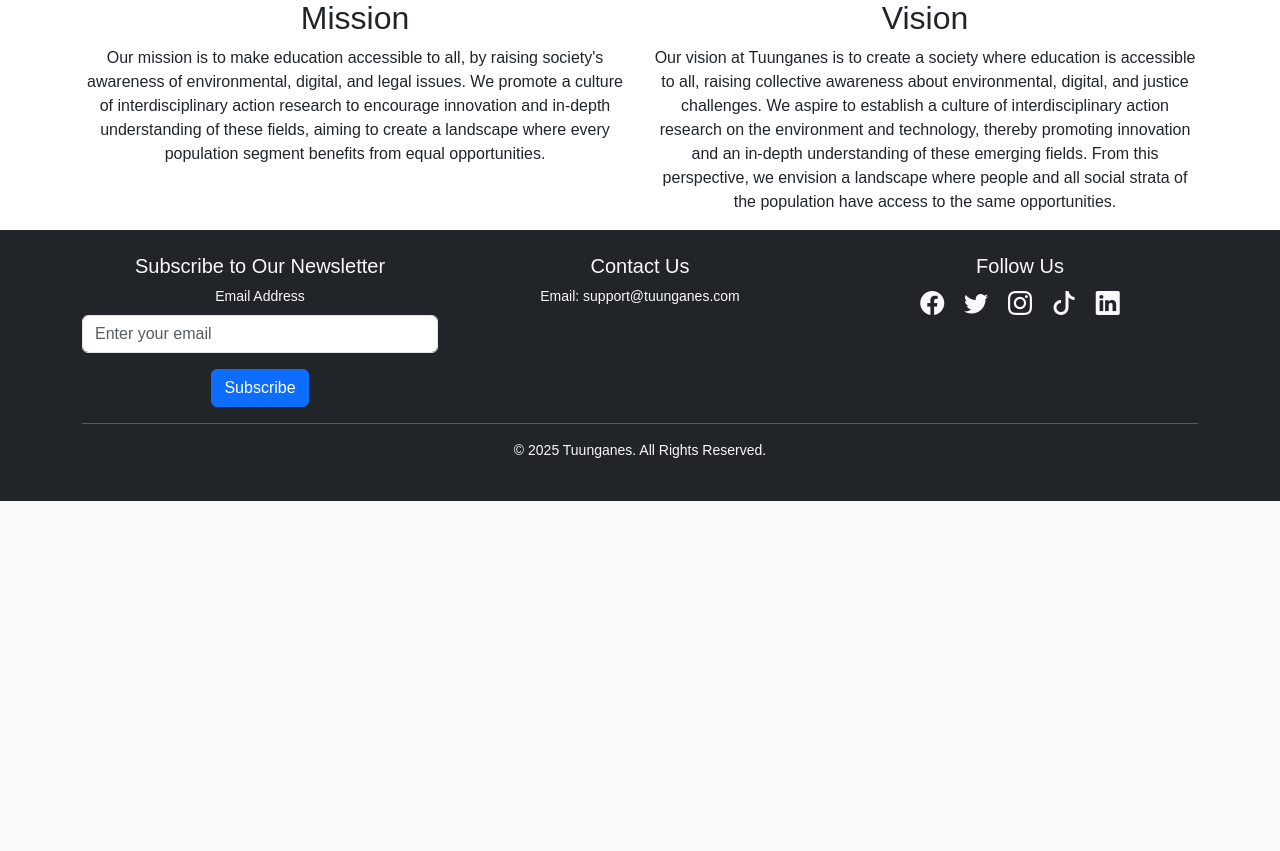
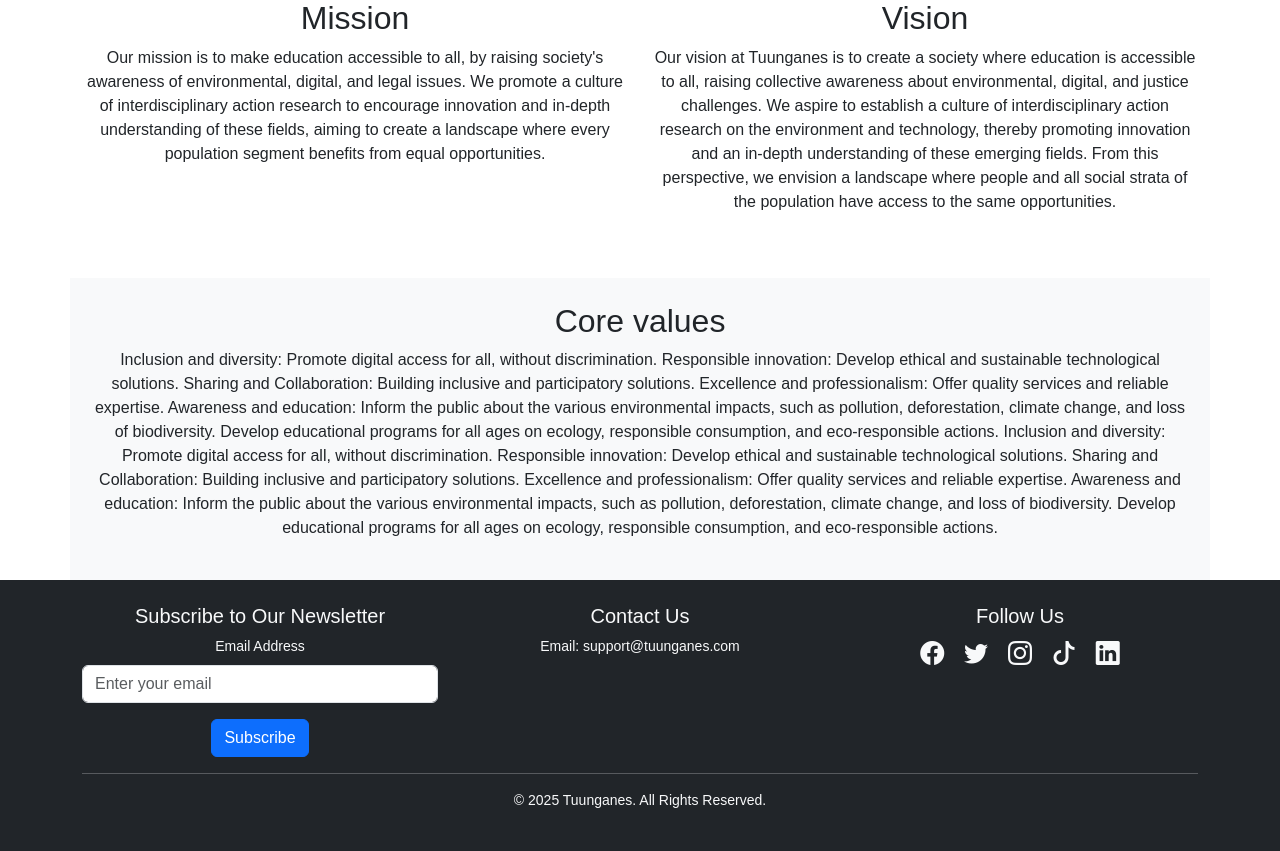
Before and after one commit to MarcelBag/tuunganes, a Flask app: page / in a window 1280 px wide. Shown: the part 436-1287 px from the top of the page. Before the commit the page ends 937 px from the top, so only its background shows below. Run offline with Flask 3, Linux system fonts and the light colour scheme.

Commit message:
updating text

```diff
--- a/backend/templates/index.html
+++ b/backend/templates/index.html
@@ -9,6 +9,8 @@
     <!-- Custom CSS -->
     <link rel="stylesheet" href="{{ url_for('static', filename='css/styles.css') }}">
     <link rel="stylesheet" href="https://cdn.jsdelivr.net/npm/bootstrap-icons/font/bootstrap-icons.css">
+    <link rel="icon" type="image/x-icon" href="{{ url_for('static', filename='images/log.webp') }}">
+
 
 </head>
 <body>
@@ -57,6 +59,27 @@
                     Our vision at Tuunganes is to create a society where education is accessible to all, raising collective awareness about environmental, digital, and justice challenges.
                     We aspire to establish a culture of interdisciplinary action research on the environment and technology, thereby promoting innovation and an in-depth understanding of these emerging fields.
                     From this perspective, we envision a landscape where people and all social strata of the population have access to the same opportunities.</p>
+            </div>
+        </div>
+    </div>
+    <div class="container mt-5">
+        <div class="row">
+            <div class="jumbotron bg-light p-4">
+                <h2>Core values</h2>
+                <p>
+                    Inclusion and diversity: Promote digital access for all, without discrimination.
+                    Responsible innovation: Develop ethical and sustainable technological solutions.
+                    Sharing and Collaboration: Building inclusive and participatory solutions.
+                    Excellence and professionalism: Offer quality services and reliable expertise.
+                    Awareness and education: Inform the public about the various environmental impacts, such as pollution, deforestation, climate change, and loss of biodiversity.
+                    Develop educational programs for all ages on ecology, responsible consumption, and eco-responsible actions.
+                    Inclusion and diversity: Promote digital access for all, without discrimination.
+                    Responsible innovation: Develop ethical and sustainable technological solutions.
+                    Sharing and Collaboration: Building inclusive and participatory solutions.
+                    Excellence and professionalism: Offer quality services and reliable expertise.
+                    Awareness and education: Inform the public about the various environmental impacts, such as pollution, deforestation, climate change, and loss of biodiversity.
+                    Develop educational programs for all ages on ecology, responsible consumption, and eco-responsible actions.
+                </p>
             </div>
         </div>
     </div>
```
Also changed, not shown: static/images/log.webp (added).
